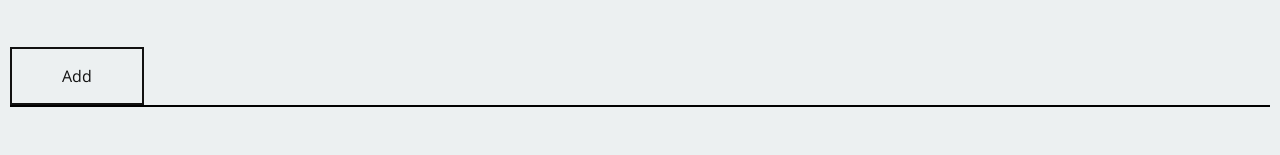
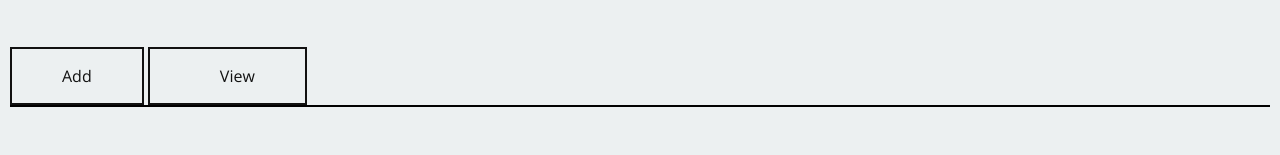
Before and after one commit to esa2/client, a website: page index.html in a window 1280 px wide. Shown: the part 1239-1394 px from the top of the page. Drawn offline with nearby package versions, Linux system fonts and the light colour scheme; a script that the page names is missing.

Commit message:
add view btn

```diff
--- a/index.html
+++ b/index.html
@@ -64,7 +64,10 @@
     <section class="add-interest-section content">
       <h2>Interest Editor</h2>
       <input type="textbox" placeholder="interests" id="interest-input"></input>
-      <button class="interest-add-btn" type="button">Add</button><br/>
+      <span class="inlineed">
+      <button class="interest-add-btn" type="button">Add</button>
+      <button class="interest-view-btn" type="button"><a href="/"></a>View</button>
+      </span>
       <div class="tag-editor" contenteditable="false"></div>
     </section>
     <!-- Logout section -->
```
